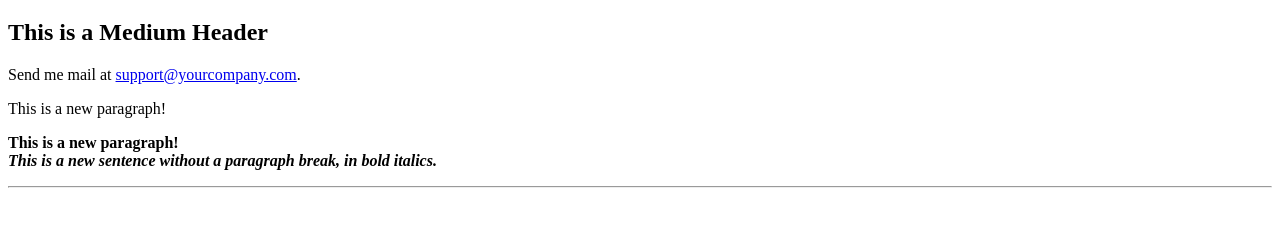
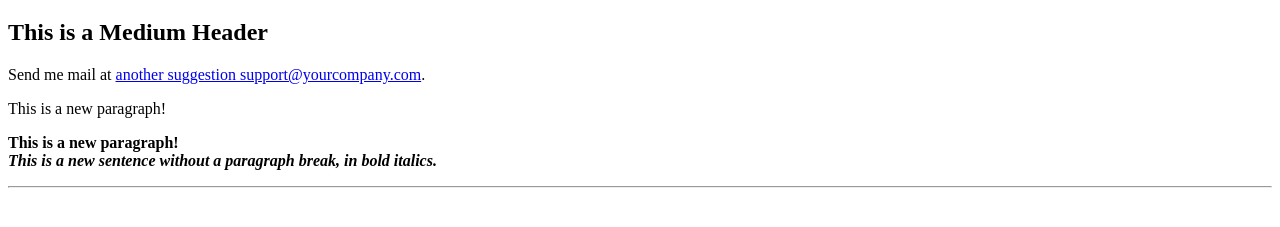
Before and after one commit to dan-test-public/test-pub, a plain HTML site: page index.html in a window 1280 px wide. Shown: the part 121-348 px from the top of the page. Drawn offline with Linux system fonts and the light colour scheme.

Commit message:
применил предложение Update index.html

```diff
--- a/index.html
+++ b/index.html
@@ -13,7 +13,7 @@ is a link to another nifty site
 <H1>This is a Header</H1>
 <H2>This is a Medium Header</H2>
 Send me mail at <a href="mailto:support@yourcompany.com">
-
+another suggestion
 support@yourcompany.com</a>.
 <P> This is a new paragraph!
 <P> <B>This is a new paragraph!</B>
```
